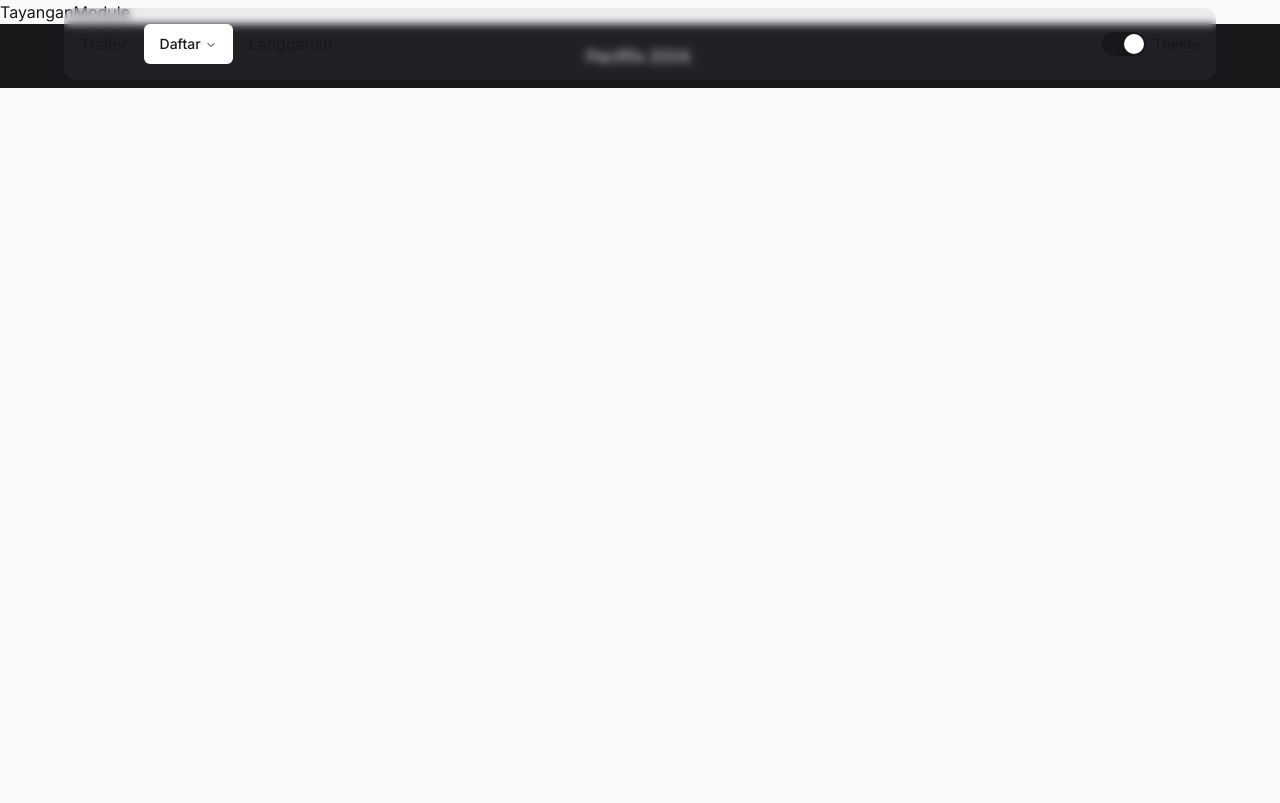
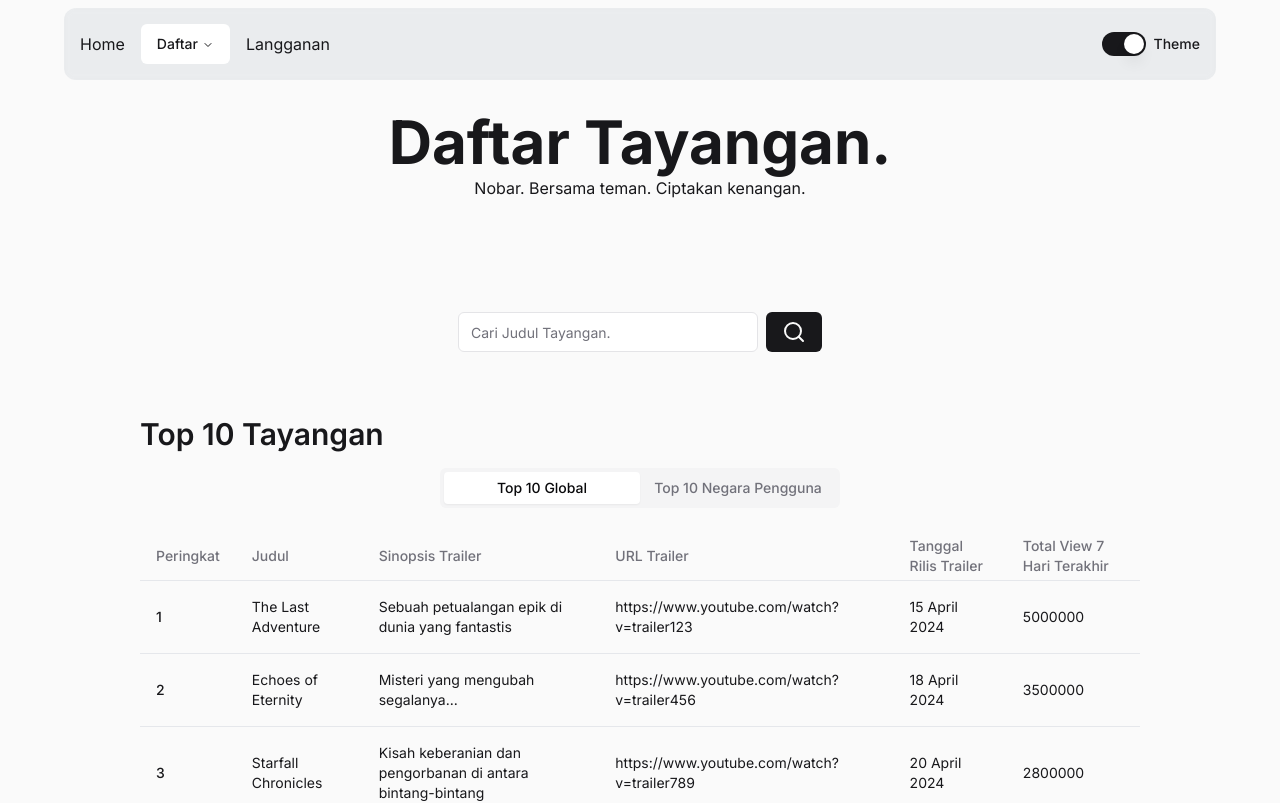
Before and after one commit to Pacilflix-D2/pacilflix, a Next.js app: page /tayangan in a window 1280 px wide. Shown: the top 803 px of the page. Built offline with nearby package versions, Linux system fonts and the light colour scheme.

Commit message:
move all trailer to tayangan

```diff
--- a/src/app/trailer/page.tsx
+++ /dev/null
@@ -1,9 +0,0 @@
-'use client'
-import TrailerModule from '@/modules/TrailerModule'
-import React from 'react'
-
-const TrailerPage = () => {
-  return <TrailerModule />
-}
-
-export default TrailerPage
--- a/src/components/elements/Layout/index.tsx
+++ b/src/components/elements/Layout/index.tsx
@@ -11,7 +11,7 @@ const Layout = ({ children }: LayoutProps) => {
     <ThemeContextProvider initialTheme="light">
       <Navbar />
       <Toaster />
-      <main>{children}</main>
+      <main className="min-h-screen">{children}</main>
       <Footer />
     </ThemeContextProvider>
   )
--- a/src/components/elements/Navbar/index.tsx
+++ b/src/components/elements/Navbar/index.tsx
@@ -46,8 +46,8 @@ const Navbar = () => {
       <NavigationMenu>
         <NavigationMenuList className="flex items-center gap-3">
           <NavigationMenuItem>
-            <Link href="/trailer">
-              <NavigationMenuLink>Trailer</NavigationMenuLink>
+            <Link href="/">
+              <NavigationMenuLink>Home</NavigationMenuLink>
             </Link>
           </NavigationMenuItem>
 
--- a/src/modules/TayanganModule/index.tsx
+++ b/src/modules/TayanganModule/index.tsx
@@ -1,7 +1,78 @@
+'use client'
+import {
+  Form,
+  FormControl,
+  FormField,
+  FormItem,
+  FormMessage,
+} from '@/components/ui/form'
+import { Input } from '@/components/ui/input'
 import React from 'react'
+import { useForm } from 'react-hook-form'
+import { toast } from 'sonner'
+import { z } from 'zod'
+import { zodResolver } from '@hookform/resolvers/zod'
+import { Button } from '@/components/ui/button'
+import { Search } from 'lucide-react'
+import { FormSchema } from './form'
+import Top10Tayangan from './sections/Top10Tayangan'
+import TabelFilm from './sections/TabelFilm'
+import TabelSeries from './sections/TabelSeries'
 
 const TayanganModule = () => {
-  return <div>TayanganModule</div>
+  const form = useForm<z.infer<typeof FormSchema>>({
+    resolver: zodResolver(FormSchema),
+    defaultValues: {
+      tayanganTitle: '',
+    },
+  })
+
+  function onSubmit(data: z.infer<typeof FormSchema>) {
+    toast('You submitted the following values:', {
+      description: JSON.stringify(data, null, 2),
+    })
+  }
+
+  return (
+    <main className="py-28 grid grid-cols-1 gap-y-28">
+      <div className="flex flex-col items-center gap-1">
+        <h1 className="text-6xl font-bold">Daftar Tayangan.</h1>
+        <p>Nobar. Bersama teman. Ciptakan kenangan.</p>
+      </div>
+
+      <div className="grid grid-cols-1 gap-y-16">
+        <Form {...form}>
+          <form
+            onSubmit={form.handleSubmit(onSubmit)}
+            className="flex items-center justify-center gap-2"
+          >
+            <FormField
+              control={form.control}
+              name="tayanganTitle"
+              render={({ field }) => (
+                <FormItem className="min-w-[300px]">
+                  <FormControl>
+                    <Input placeholder="Cari Judul Tayangan." {...field} />
+                  </FormControl>
+                  <FormMessage />
+                </FormItem>
+              )}
+            />
+
+            <Button type="submit">
+              <Search />
+            </Button>
+          </form>
+        </Form>
+
+        <Top10Tayangan />
+
+        <TabelFilm />
+
+        <TabelSeries />
+      </div>
+    </main>
+  )
 }
 
 export default TayanganModule
--- a/src/modules/TrailerModule/sections/TabelFilm.tsx
+++ b/src/modules/TayanganModule/sections/TabelSeries.tsx
@@ -1,3 +1,4 @@
+import React from 'react'
 import {
   Table,
   TableBody,
@@ -7,16 +8,16 @@ import {
   TableHeader,
   TableRow,
 } from '@/components/ui/table'
-import React from 'react'
-import { top10Films as films } from '@/components/constants/tayangan'
+import { top10Films as series } from '@/components/constants/tayangan'
+import Link from 'next/link'
 
-const TabelFilm = () => {
+const TabelSeries = () => {
   return (
     <div className="max-w-[1000px] mx-auto w-full flex flex-col gap-4">
-      <h2 className="font-semibold text-3xl">Film</h2>
+      <h2 className="font-semibold text-3xl">Series</h2>
 
       <Table>
-        <TableCaption>Daftar Film Yang Tersedia.</TableCaption>
+        <TableCaption>Daftar Series Yang Tersedia.</TableCaption>
         <TableHeader>
           <TableRow>
             <TableHead>Judul</TableHead>
@@ -26,8 +27,8 @@ const TabelFilm = () => {
           </TableRow>
         </TableHeader>
         <TableBody>
-          {films.map((film) => {
-            const rilisDateObject = new Date(film.tanggalRilisTrailer)
+          {series.map((series) => {
+            const rilisDateObject = new Date(series.tanggalRilisTrailer)
             const rilisDate = rilisDateObject.toLocaleDateString('id-ID', {
               day: 'numeric',
               month: 'long',
@@ -35,10 +36,18 @@ const TabelFilm = () => {
             })
 
             return (
-              <TableRow key={film.id}>
-                <TableCell>{film.judul}</TableCell>
-                <TableCell>{film.sinopsisTrailer}</TableCell>
-                <TableCell>{film.urlTrailer}</TableCell>
+              <TableRow key={series.id}>
+                <TableCell>{series.judul}</TableCell>
+                <TableCell>{series.sinopsisTrailer}</TableCell>
+                <TableCell>
+                  <Link
+                    href={series.urlTrailer}
+                    target="_blank"
+                    className="hover:underline"
+                  >
+                    {series.urlTrailer}
+                  </Link>
+                </TableCell>
                 <TableCell>{rilisDate}</TableCell>
               </TableRow>
             )
@@ -49,4 +58,4 @@ const TabelFilm = () => {
   )
 }
 
-export default TabelFilm
+export default TabelSeries
--- /dev/null
+++ b/src/modules/TayanganModule/sections/Top10Tayangan.tsx
@@ -0,0 +1,86 @@
+import { top10Films } from '@/components/constants/tayangan'
+import { Skeleton } from '@/components/ui/skeleton'
+import {
+  Table,
+  TableBody,
+  TableCaption,
+  TableCell,
+  TableHead,
+  TableHeader,
+  TableRow,
+} from '@/components/ui/table'
+import { Tabs, TabsContent, TabsList, TabsTrigger } from '@/components/ui/tabs'
+import Link from 'next/link'
+
+const Top10Tayangan = () => {
+  return (
+    <div className="max-w-[1000px] mx-auto w-full flex flex-col gap-4">
+      <h2 className="font-semibold text-3xl">Top 10 Tayangan</h2>
+
+      <Tabs
+        defaultValue="top-10-global"
+        className="min-w-[400px] w-full flex flex-col gap-4"
+      >
+        <TabsList className="max-w-[400px] mx-auto grid w-full grid-cols-2">
+          <TabsTrigger value="top-10-global">Top 10 Global</TabsTrigger>
+          <TabsTrigger value="top-10-negara-pengguna">
+            Top 10 Negara Pengguna
+          </TabsTrigger>
+        </TabsList>
+
+        <TabsContent value="top-10-global">
+          <Table>
+            <TableCaption>Top 10 Tayangan Saat Ini.</TableCaption>
+            <TableHeader>
+              <TableRow>
+                <TableHead>Peringkat</TableHead>
+                <TableHead>Judul</TableHead>
+                <TableHead>Sinopsis Trailer</TableHead>
+                <TableHead>URL Trailer</TableHead>
+                <TableHead>Tanggal Rilis Trailer</TableHead>
+                <TableHead>Total View 7 Hari Terakhir</TableHead>
+              </TableRow>
+            </TableHeader>
+            <TableBody>
+              {top10Films.map((film) => {
+                const rilisDateObject = new Date(film.tanggalRilisTrailer)
+                const rilisDate = rilisDateObject.toLocaleDateString('id-ID', {
+                  day: 'numeric',
+                  month: 'long',
+                  year: 'numeric',
+                })
+
+                return (
+                  <TableRow key={film.id}>
+                    <TableCell className="font-medium">
+                      {film.peringkat}
+                    </TableCell>
+                    <TableCell>{film.judul}</TableCell>
+                    <TableCell>{film.sinopsisTrailer}</TableCell>
+                    <TableCell>
+                      <Link
+                        href={film.urlTrailer}
+                        target="_blank"
+                        className="hover:underline"
+                      >
+                        {film.urlTrailer}
+                      </Link>
+                    </TableCell>
+                    <TableCell>{rilisDate}</TableCell>
+                    <TableCell>{film.totalView7HariTerakhir}</TableCell>
+                  </TableRow>
+                )
+              })}
+            </TableBody>
+          </Table>
+        </TabsContent>
+
+        <TabsContent value="top-10-negara-pengguna">
+          <Skeleton className="h-[200px] w-full" />
+        </TabsContent>
+      </Tabs>
+    </div>
+  )
+}
+
+export default Top10Tayangan
--- a/src/modules/TrailerModule/sections/Top10Tayangan.tsx
+++ /dev/null
@@ -1,55 +0,0 @@
-import { top10Films } from '@/components/constants/tayangan'
-import {
-  Table,
-  TableBody,
-  TableCaption,
-  TableCell,
-  TableHead,
-  TableHeader,
-  TableRow,
-} from '@/components/ui/table'
-
-const Top10Tayangan = () => {
-  return (
-    <div className="max-w-[1000px] mx-auto w-full flex flex-col gap-4">
-      <h2 className="font-semibold text-3xl">Top 10 Tayangan</h2>
-
-      <Table>
-        <TableCaption>Top 10 Tayangan Saat Ini.</TableCaption>
-        <TableHeader>
-          <TableRow>
-            <TableHead>Peringkat</TableHead>
-            <TableHead>Judul</TableHead>
-            <TableHead>Sinopsis Trailer</TableHead>
-            <TableHead>URL Trailer</TableHead>
-            <TableHead>Tanggal Rilis Trailer</TableHead>
-            <TableHead>Total View 7 Hari Terakhir</TableHead>
-          </TableRow>
-        </TableHeader>
-        <TableBody>
-          {top10Films.map((film) => {
-            const rilisDateObject = new Date(film.tanggalRilisTrailer)
-            const rilisDate = rilisDateObject.toLocaleDateString('id-ID', {
-              day: 'numeric',
-              month: 'long',
-              year: 'numeric',
-            })
-
-            return (
-              <TableRow key={film.id}>
-                <TableCell className="font-medium">{film.peringkat}</TableCell>
-                <TableCell>{film.judul}</TableCell>
-                <TableCell>{film.sinopsisTrailer}</TableCell>
-                <TableCell>{film.urlTrailer}</TableCell>
-                <TableCell>{rilisDate}</TableCell>
-                <TableCell>{film.totalView7HariTerakhir}</TableCell>
-              </TableRow>
-            )
-          })}
-        </TableBody>
-      </Table>
-    </div>
-  )
-}
-
-export default Top10Tayangan
```
Also changed, not shown: src/modules/TayanganModule/sections/TabelFilm.tsx (renamed from src/modules/TrailerModule/sections/TabelSeries.tsx, +17 -8 lines), src/modules/TrailerModule/index.tsx (deleted, +0 -78 lines), src/modules/TayanganModule/form.ts (renamed from src/modules/TrailerModule/form.ts), src/modules/TrailerModule/interface.ts (deleted).
